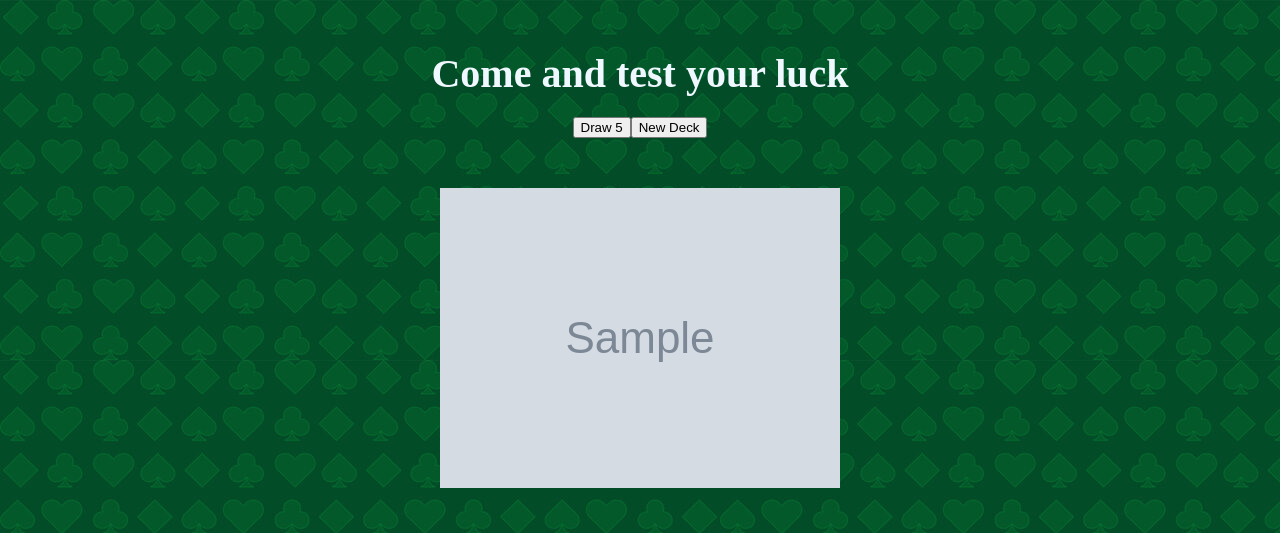
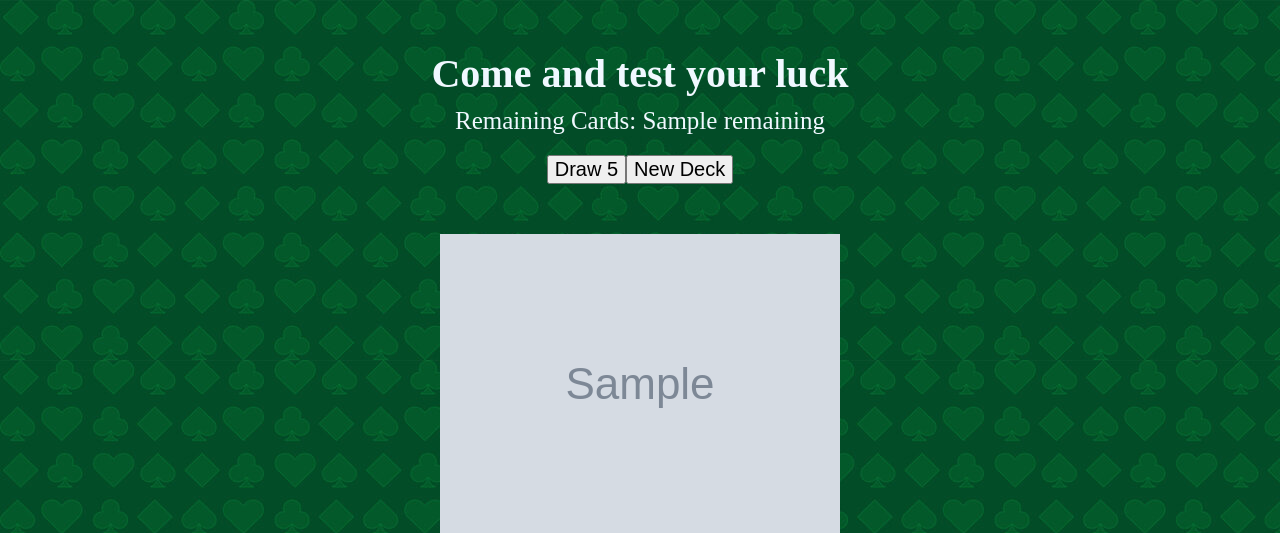
Before and after one commit to kfang27/Cards-API, a Node server app: template views/index.ejs in a window 1280 px wide. Shown: the top 533 px of the page. Run offline with Node 20, Linux system fonts and the light colour scheme; the template is opened without the code that fills it: most values are stand-ins (such as "Sample title", 1, 10 or a date in 2020); grey boxes marked "Sample" are stand-in pictures.

Commit message:
added functionality to use new deck on button click and remaining cards

```diff
--- a/index.js
+++ b/index.js
@@ -1,15 +1,14 @@
 import express from "express";
-import bodyParser from "body-parser";
 import axios from "axios";
 
 const app = express();
 const port = 3000;
 
+// Got the message "Error: No default engine was specified and no extension was provided.", so had to include this
 app.set('view engine', 'ejs');
 app.set('views', './views');
 
 app.use(express.static("public"));
-app.use(bodyParser.urlencoded({ extended: true }));
 
 app.get('/', (req, res) => {
   res.redirect('/shuffle');
@@ -31,12 +30,26 @@ app.get('/draw_display/:deck_id', async (req, res) => {
   const count = 5;
   try {
     const response = await axios.get(`https://deckofcardsapi.com/api/deck/${deck_id}/draw/?count=${count}`);
-    res.render('index', { cards: response.data.cards });
+    const remaining = response.data.remaining;
+
+    // If the remaining amount of cards is less than 5, redirect back to the shuffle endpoint to use a new deck of cards
+    if (remaining < 5) {
+      res.redirect('/shuffle');
+      return;
+    }
+    res.render('index', { cards: response.data.cards, remaining });
   } catch (error) {
     res.status(500).send(error.toString());
   }
 });
 
+app.get('/new_deck', async (req, res) => {
+  try {
+    res.redirect('/shuffle'); // Redirect to shuffle endpoint to get a new deck
+  } catch (error) {
+    res.status(500).send(error.toString());
+  }
+});
 
 app.listen(port, () => {
   console.log(`Server running on port: ${port}`);
--- a/public/styles/index.css
+++ b/public/styles/index.css
@@ -16,10 +16,23 @@ h1 {
     font-size: 40px;
 }
 
+.remaining {
+    display:flex;
+    justify-content: center;
+    margin-top: 10px;
+}
+.remaining p{
+    font-size: 25px;
+    color:aliceblue;
+}
+
 .buttons_container {
     display: flex;
     justify-content: center;
     margin-top: 20px;
+}
+.buttons_container button{
+    font-size: 20px;
 }
 
 .container {
--- a/views/index.ejs
+++ b/views/index.ejs
@@ -11,9 +11,13 @@
     <h1>Come and test your luck</h1>
   </div>
 
+  <div class="remaining">
+    <p>Remaining Cards: <%= remaining %></p>
+  </div>
+
   <div class="buttons_container">
     <button id="drawButton">Draw 5</button>
-    <button id="newDeckButton">New Deck</button>
+    <a href="/new_deck"><button id="newDeckButton">New Deck</button></a>
   </div>
 
   <div class="container">
@@ -24,5 +28,7 @@
       <% }); %>
     </div>
   </div>
+
+  <script src="/scripts/index.js"></script>
 </body>
 </html>
```
